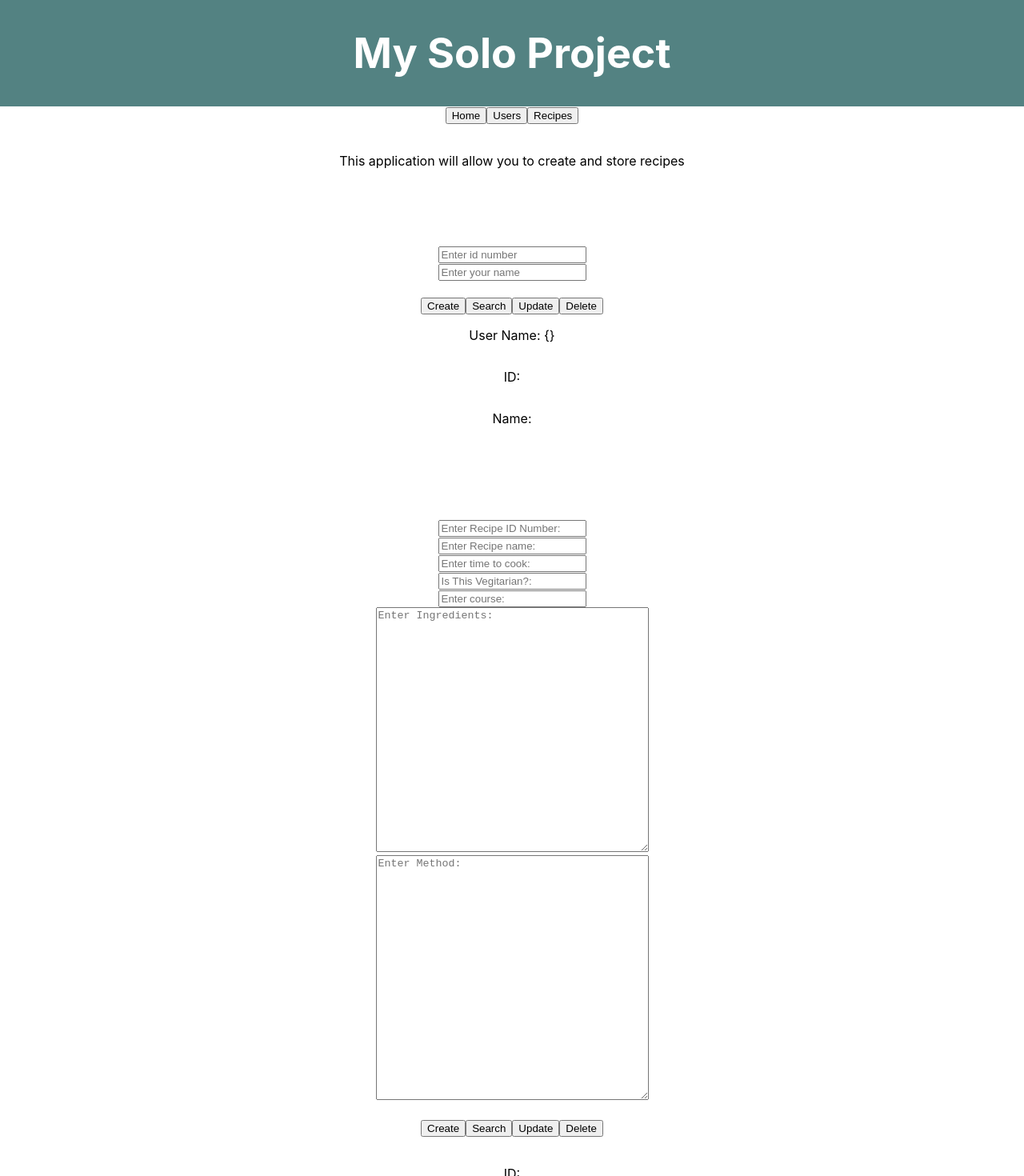
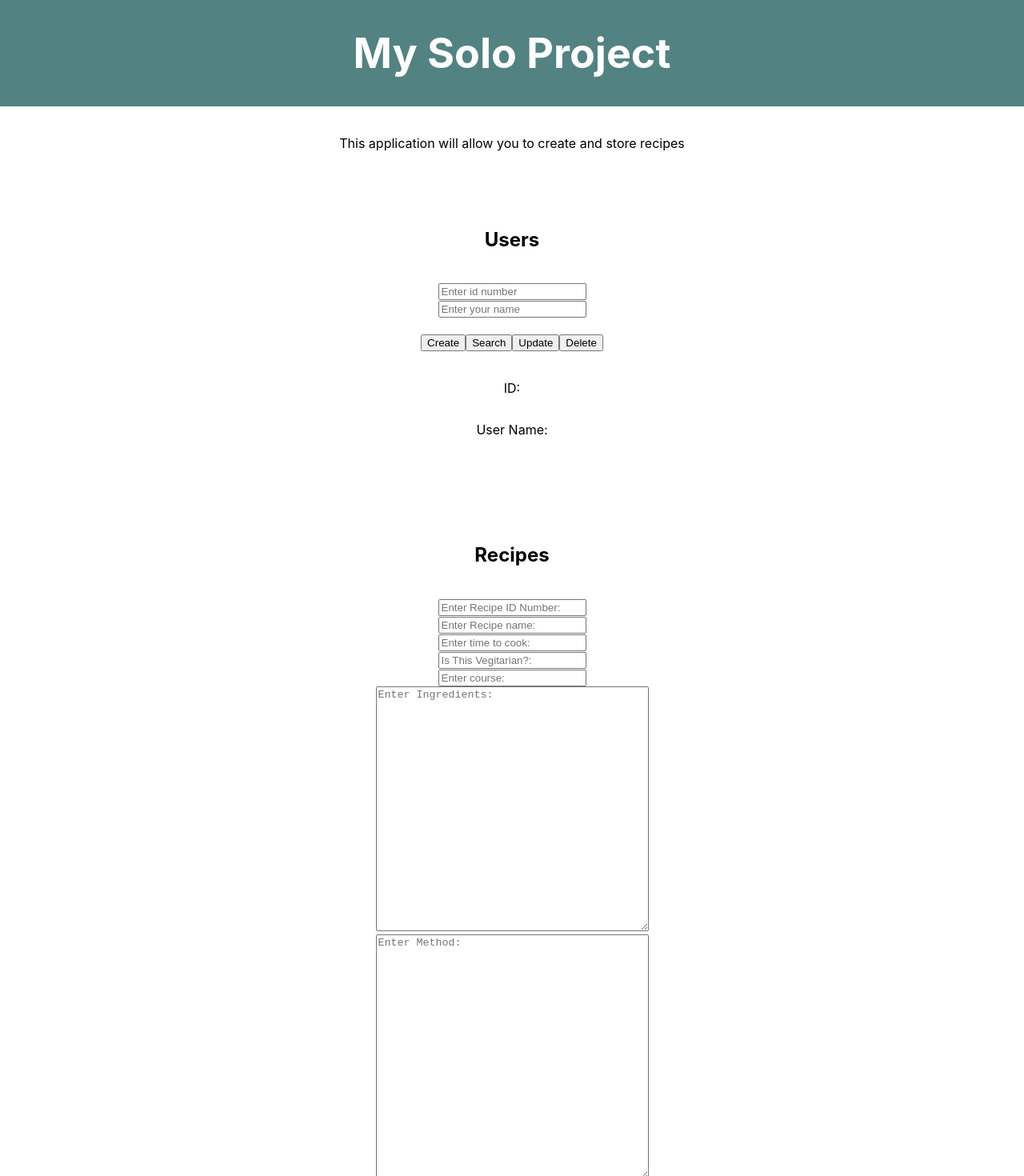
Before and after one commit to JakeTrapnell/solo_frontend, a React (Create React App) app: page / in a window 1280 px wide. Shown: the top 1470 px of the page at 80% size. Built offline with nearby package versions, Linux system fonts and the light colour scheme; no server answers.

Commit message:
user crud, resipe crd. unused componenets removed

```diff
--- a/src/App.js
+++ b/src/App.js
@@ -15,7 +15,6 @@ class App extends Component {
           <header className="App-header">
             <Header headerProp="My Solo Project" />
           </header>
-            <NavBarComp/>
             <br/>
             <p>This application will allow you to create and store recipes</p>
             <br/>
@@ -23,11 +22,9 @@ class App extends Component {
             <UserCrudButtons/>
             <br/>
             <br/>
-            <br/>
             <RecipeCrudButtons/>
         </div>
     )
   }
 }
-
 export default App;
--- a/src/RecipeCrudButtons.js
+++ b/src/RecipeCrudButtons.js
@@ -6,7 +6,8 @@ class RecipeCrudButtons extends Component{
 
     constructor(){
         super();
-        this.state = {recipeData: "Default" };
+        this.state = {recipeData: {}, cuisine: "", timeToCook: "", isVegitarian: "", course: "", ingredients: "", method: ""};
+
 
         axios.get("http://localhost:8080/Solo-API/rest/recipe/json/1")
         .then(response => {
@@ -83,12 +84,11 @@ class RecipeCrudButtons extends Component{
                     isVegitarian: response.data.isVegitarian,
                     course: response.data.course,
                     ingredients: response.data.ingredients,
-                    method: response.data.method
-                });
-                console.log(this.state.cuisine);
+                    method: response.data.method});
+                console.log(response.data);
               }
               else{
-                  console.log("failed");
+                  console.log("failed to read recipe");
               }
           });
     }
@@ -102,11 +102,29 @@ class RecipeCrudButtons extends Component{
         })
     }
 
+    updateRecipe =() =>{
+        axios({
+            method: 'POST',
+            url: 'http://localhost:8080/Solo-API/rest/recipe/json/' + this.state.id,
+            data: {cuisine: this.state.cuisine,
+                    timeToCook: this.state.timeToCook,
+                    isVegitarian: this.state.isVegitarian,
+                    course: this.state.course,
+                    ingredients: this.state.ingredients,
+                    method: this.state.method}
+        })
+        .then(response=>{
+            console.log(response);
+        })
+    }
+
 
     render()
     {
         return(
             <div className= "crudButtons">
+            <br/>
+            <h2>Recipes</h2>
             <br/>
             <form>
                 <br/>
@@ -128,7 +146,6 @@ class RecipeCrudButtons extends Component{
             <br/>
             <button className= "navButton" onClick={this.createRecipe}>Create</button>
             <button className= "navButton" onClick={this.readRecipe}>Search</button>
-            <button className= "navButton">Update</button>
             <button className= "navButton" onClick={this.deleteRecipe}>Delete</button>
 
             <br/>
@@ -147,9 +164,6 @@ class RecipeCrudButtons extends Component{
             <br/>
             <p>Method: {this.state.method}</p>
             <br/>
-
-
-
             </div>
 
         );
--- a/src/UserCrudButtons.js
+++ b/src/UserCrudButtons.js
@@ -6,7 +6,7 @@ class UserCrudButtons extends Component{
 
     constructor(){
         super();
-        this.state = {userData: {} };
+        this.state = {userData: {}, name: ""};
 
          axios.get("http://localhost:8080/Solo-API/rest/user/json/1")
          .then(response => {
@@ -48,7 +48,7 @@ class UserCrudButtons extends Component{
           })
           .then(response=>{
               if(response.data !== undefined){
-                this.setState({userData: response.data.name});
+                this.setState({name: response.data.name});
                 console.log(response.data);
               }
               else{
@@ -67,11 +67,23 @@ class UserCrudButtons extends Component{
         console.log("user deleted");
     }
 
+    updateUser =() =>{
+        axios({
+            method: 'POST',
+            url: 'http://localhost:8080/Solo-API/rest/user/json/' + this.state.id,
+            data:  {name: this.state.name}
+        })
+        .then(response=>{
+            console.log(response);
+        })
+    }
 
     render()
     {
         return(
             <div className= "crudButtons">
+            <br/>
+            <h2>Users</h2>
             <br/>
             <form>
                 <br/>
@@ -83,18 +95,16 @@ class UserCrudButtons extends Component{
             <br/>
             <button className= "navButton" onClick={this.createUser}>Create</button>
             <button className= "navButton" onClick={this.readUser}>Search</button>
-            <button className= "navButton">Update</button>
+            <button className= "navButton" onClick={this.updateUser}>Update</button>
             <button className= "navButton" onClick={this.deleteUser}>Delete</button>
 
             <br/>
-            <p>User Name: {JSON.stringify(this.state.userData)}</p>
             <br/>
             <p>ID: {this.state.id}</p>
             <br/>
-            <p>Name: {this.state.name}</p>
-
-
-
+            <p>User Name: {this.state.name}</p>
+            <br/>
+            <p></p>
             </div>
 
         );
--- a/src/index.js
+++ b/src/index.js
@@ -7,6 +7,7 @@ import * as serviceWorker from './serviceWorker';
 ReactDOM.render(<App />, document.getElementById('root'));
 
 
+
 // If you want your app to work offline and load faster, you can change
 // unregister() to register() below. Note this comes with some pitfalls.
 // Learn more about service workers: http://bit.ly/CRA-PWA
```
